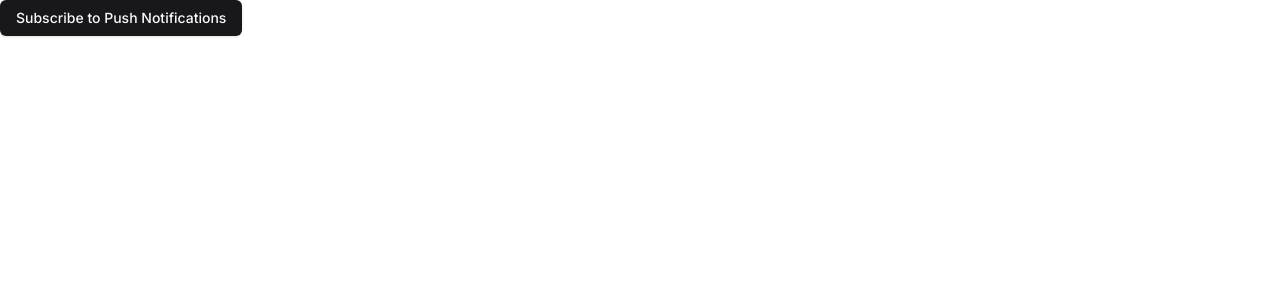
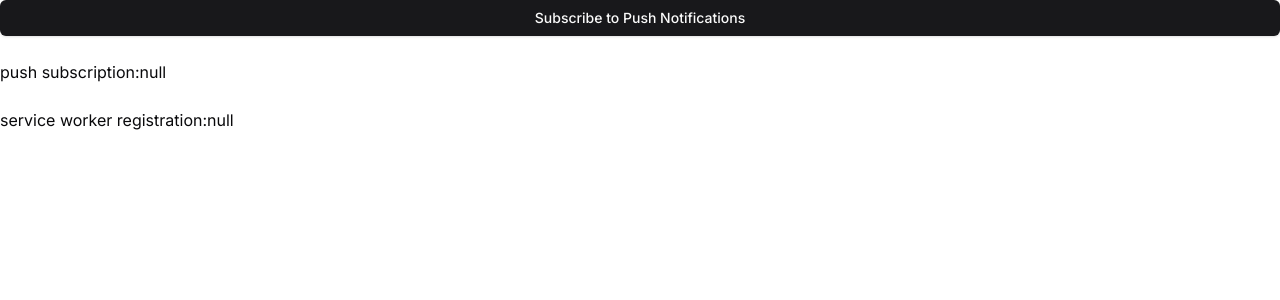
Before and after one commit to supafinance/pwa-basic, a Next.js app: page / in a window 1280 px wide. Shown: the top 300 px of the page. Built offline with nearby package versions, Linux system fonts and the light colour scheme.

Commit message:
one more

```diff
--- a/components/PWA/index.tsx
+++ b/components/PWA/index.tsx
@@ -11,6 +11,7 @@ export const PWA = () => {
     const [swRegistration, setSwRegistration] = useState<ServiceWorkerRegistration | null>(null);
     const [pushSubscription, setPushSubscription] = useState<PushSubscription | null>(null);
 
+    console.log('swRegistration', swRegistration)
     useEffect(() => {
         console.log('PWA component mounted')
         if ('serviceWorker' in navigator) {
@@ -140,7 +141,7 @@ export const PWA = () => {
     }
 
     return (
-        <>
+        <div className="flex flex-col gap-y-6">
             {!pushSubscription && (
                 <Button onClick={subscribeToPush}>Subscribe to Push Notifications</Button>
             )}
@@ -151,9 +152,37 @@ export const PWA = () => {
                     <div>Active Subscription: {JSON.stringify(pushSubscription)}</div>
                 </div>
             )}
-        </>
+            <div>
+                push subscription:
+                {JSON.stringify(pushSubscription)}
+            </div>
+            <div>
+                service worker registration:
+                {stringifyServiceWorkerRegistration(swRegistration)}
+            </div>
+        </div>
     )
 }
+
+const stringifyServiceWorkerRegistration = (registration: ServiceWorkerRegistration | null): string => {
+    if (!registration) return 'null';
+    return JSON.stringify({
+        scope: registration.scope,
+        active: registration.active ? {
+            scriptURL: registration.active.scriptURL,
+            state: registration.active.state
+        } : null,
+        installing: registration.installing ? {
+            scriptURL: registration.installing.scriptURL,
+            state: registration.installing.state
+        } : null,
+        waiting: registration.waiting ? {
+            scriptURL: registration.waiting.scriptURL,
+            state: registration.waiting.state
+        } : null,
+        updateViaCache: registration.updateViaCache
+    }, null, 2);
+};
 
 // import { useEffect, useState } from 'react'
 // import Head from 'next/head'
```
